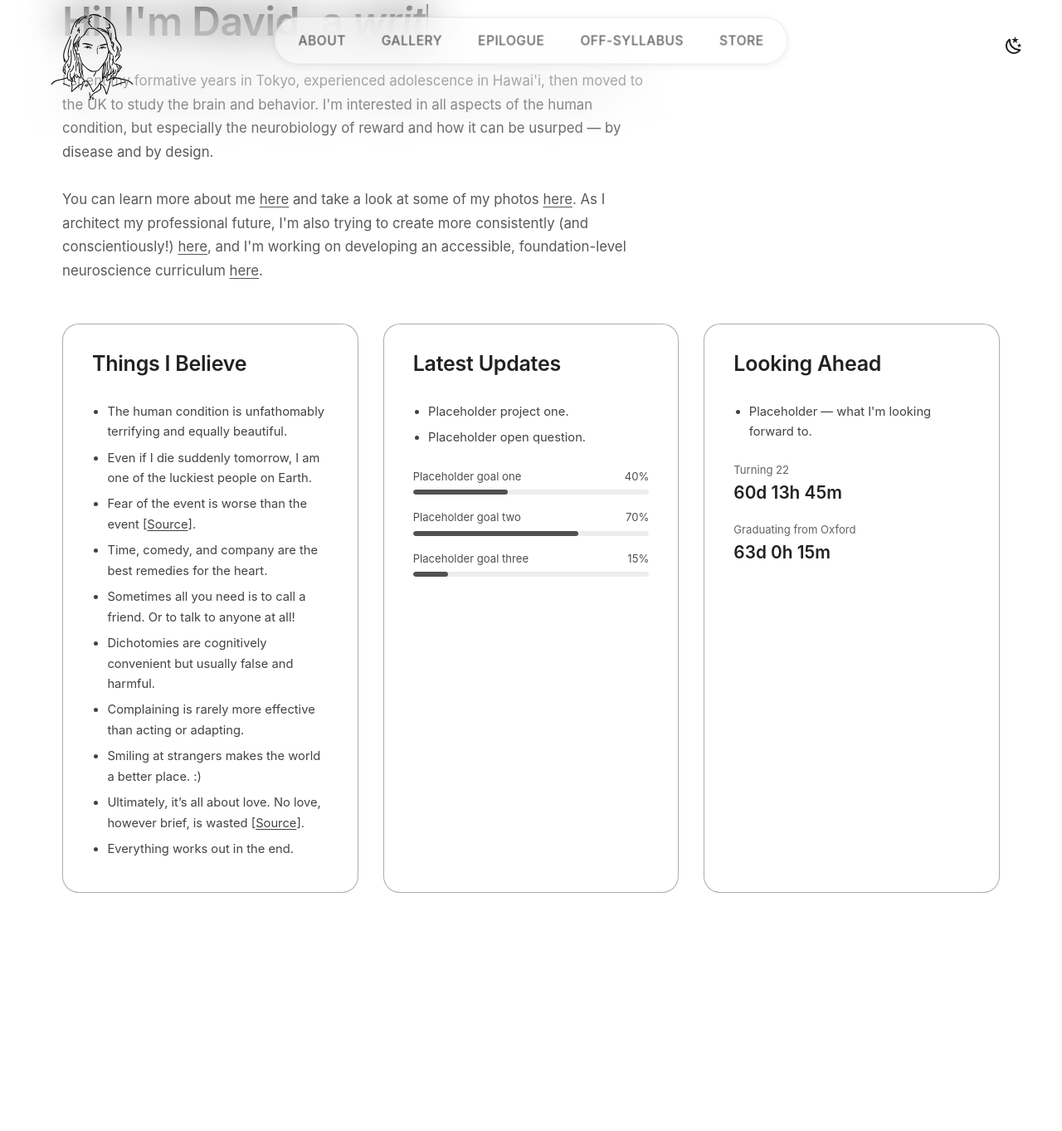
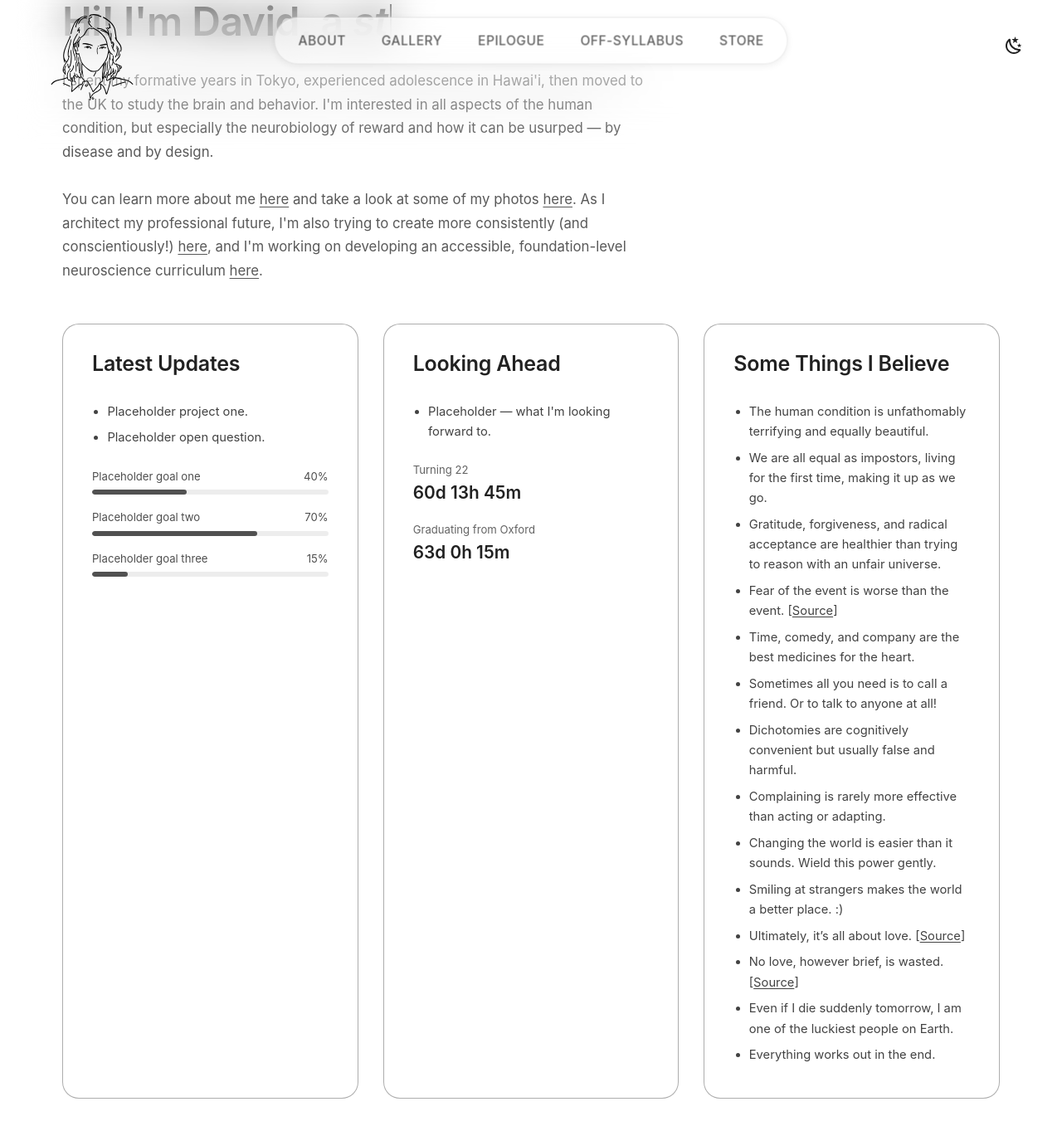
Before and after one commit to davidkhays/davidkhays.github.io, an MkDocs documentation site: the page built from docs/index.md, in a window 1280 px wide and 1400 px high, scrolled down 211 px. Shown: the top 1363 px of the window at 83% size. Built offline with MkDocs 1.6.1 and Material for MkDocs 9.7.7, drawn with Linux system fonts in a browser that asks for light colours; before the commit the page ends 1363 px from its top, so only the background shows below that.

Commit message:
updated Some Things I Believe

```diff
--- a/docs/assets/javascripts/extra.js
+++ b/docs/assets/javascripts/extra.js
@@ -123,7 +123,7 @@
   var el = document.getElementById("dkh-typed");
   if (!el) return;
 
-  var words = ["neuroscientist.", "strategist.", "writer.", "photographer.", "human."];
+  var words = ["neuroscientist.", "storyteller.", "strategist.", "human."];
   var wordIndex = 0;
   var charIndex = 0;
   var deleting = false;
--- a/docs/index.md
+++ b/docs/index.md
@@ -12,22 +12,6 @@ description: Placeholder description — David K. Hays' personal site.
 </section>
 
 <section class="dkh-columns">
-  <div class="dkh-box">
-    <h2 class="dkh-box__title">Things I Believe</h2>
-    <ul class="dkh-box__list">
-      <li>The human condition is unfathomably terrifying and equally beautiful.</li>
-      <li>Even if I die suddenly tomorrow, I am one of the luckiest people on Earth.</li>
-      <li>Fear of the event is worse than the event [<a href="https://www.ebay.com/itm/137132791289" target="_blank" rel="noopener noreferrer">Source</a>].</li>
-      <li>Time, comedy, and company are the best remedies for the heart.</li>
-      <li>Sometimes all you need is to call a friend. Or to talk to anyone at all!</li>
-      <li>Dichotomies are cognitively convenient but usually false and harmful.</li>
-      <li>Complaining is rarely more effective than acting or adapting.</li>
-      <li>Smiling at strangers makes the world a better place. :)</li>
-      <li>Ultimately, it’s all about love. No love, however brief, is wasted [<a href="https://x.com/louisethebaker/status/1379961867922239497" target="_blank" rel="noopener noreferrer">Source</a>].</li>
-      <li>Everything works out in the end.</li>
-    </ul>
-  </div>
-
   <div class="dkh-box">
     <h2 class="dkh-box__title">Latest Updates</h2>
     <ul class="dkh-box__list">
@@ -66,4 +50,24 @@ description: Placeholder description — David K. Hays' personal site.
       </div>
     </div>
   </div>
+
+  <div class="dkh-box">
+    <h2 class="dkh-box__title">Some Things I Believe</h2>
+    <ul class="dkh-box__list">
+      <li>The human condition is unfathomably terrifying and equally beautiful.</li>
+      <li>We are all equal as impostors, living for the first time, making it up as we go.</li>
+      <li>Gratitude, forgiveness, and radical acceptance are healthier than trying to reason with an unfair universe.</li>
+      <li>Fear of the event is worse than the event. [<a href="https://www.ebay.com/itm/137132791289" target="_blank" rel="noopener noreferrer">Source</a>]</li>
+      <li>Time, comedy, and company are the best medicines for the heart.</li>
+      <li>Sometimes all you need is to call a friend. Or to talk to anyone at all!</li>
+      <li>Dichotomies are cognitively convenient but usually false and harmful.</li>
+      <li>Complaining is rarely more effective than acting or adapting.</li>
+      <li>Changing the world is easier than it sounds. Wield this power gently.</li>
+      <li>Smiling at strangers makes the world a better place. :)</li>
+      <li>Ultimately, it’s all about love. [<a href="https://youtu.be/TJ4K5WFWIuw?si=jMNcLz2mvUaTSfGk&t=343" target="_blank" rel="noopener noreferrer">Source</a>]</li>
+      <li>No love, however brief, is wasted. [<a href="https://x.com/louisethebaker/status/1379961867922239497" target="_blank" rel="noopener noreferrer">Source</a>]</li>
+      <li>Even if I die suddenly tomorrow, I am one of the luckiest people on Earth.</li>
+      <li>Everything works out in the end.</li>
+    </ul>
+  </div>
 </section>
```
